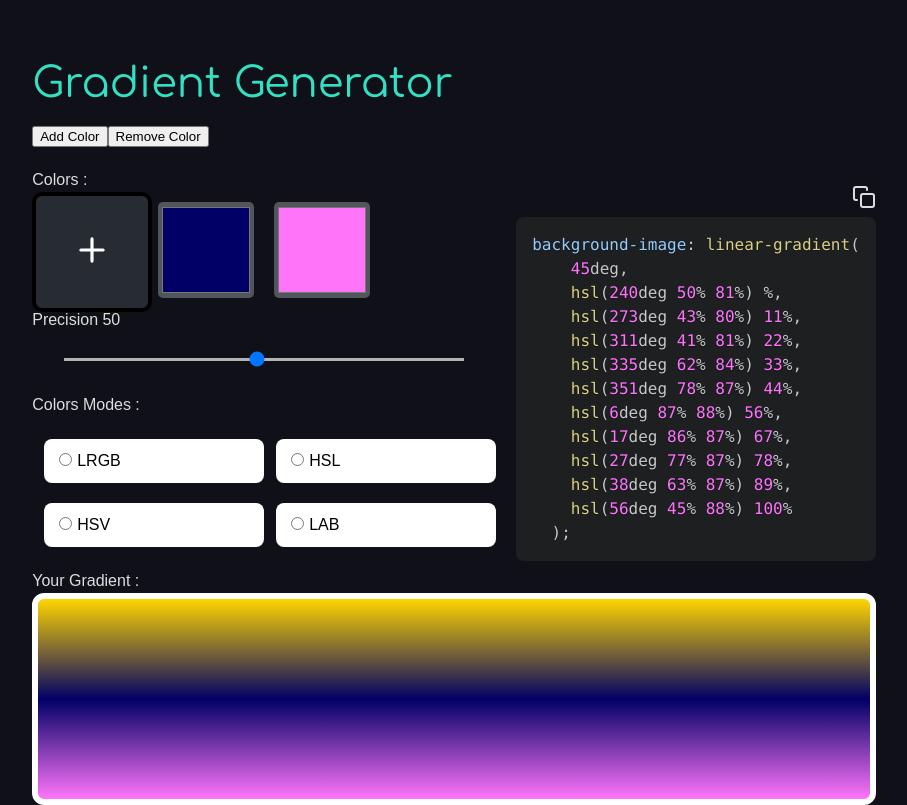
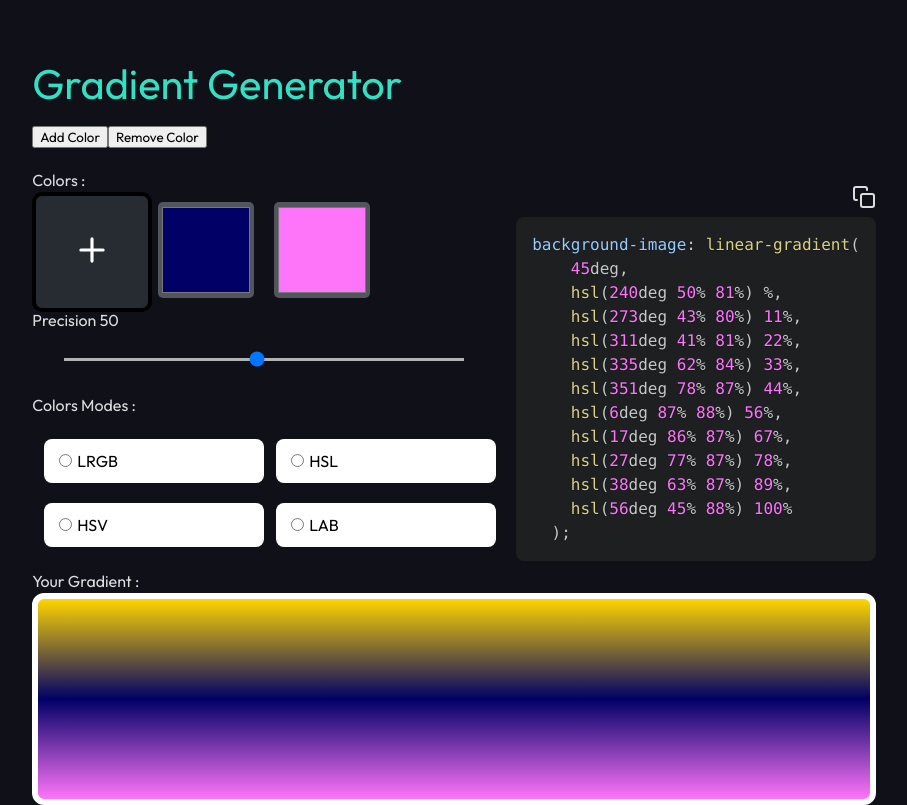
Before and after one commit to naveensinghp/Playground-Stuff, a Next.js app: page / in a window 1280 px wide. Shown: the whole page, without its empty margins (186-1093 px from the left). Built offline with nearby package versions, Linux system fonts and the light colour scheme.

Commit message:
no message

```diff
--- a/styles/Home.module.css
+++ b/styles/Home.module.css
@@ -1,4 +1,4 @@
-@import url('https://fonts.googleapis.com/css2?family=Comfortaa:wght@300..700&display=swap');
+@import url('https://fonts.googleapis.com/css2?family=Outfit:wght@100..900&display=swap');
 
 .wrapper{
   color: hotpink;
@@ -101,12 +101,12 @@
 .titlecheck{
   /* color: #AF7AD5; */
   color: #DBDEDF;
-  font-family: "Comfortaa", sans-serif;
+  font-family: "Outfit", sans-serif;
 }
 
 .title{
   color: #32E0C4;
-  font-family: "Comfortaa", sans-serif;
+  font-family: "Outfit", sans-serif;
   display: flex;
 }
 
```
